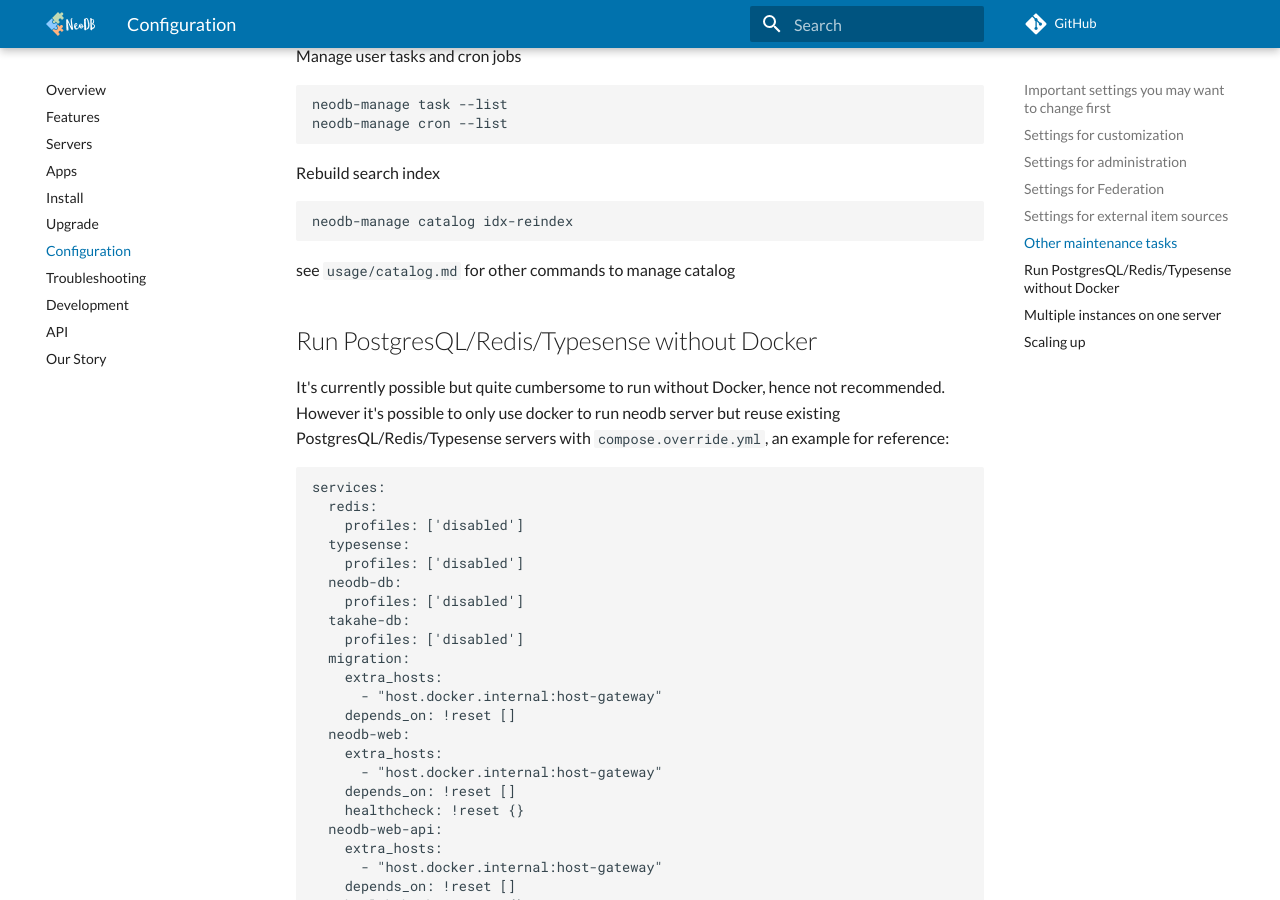
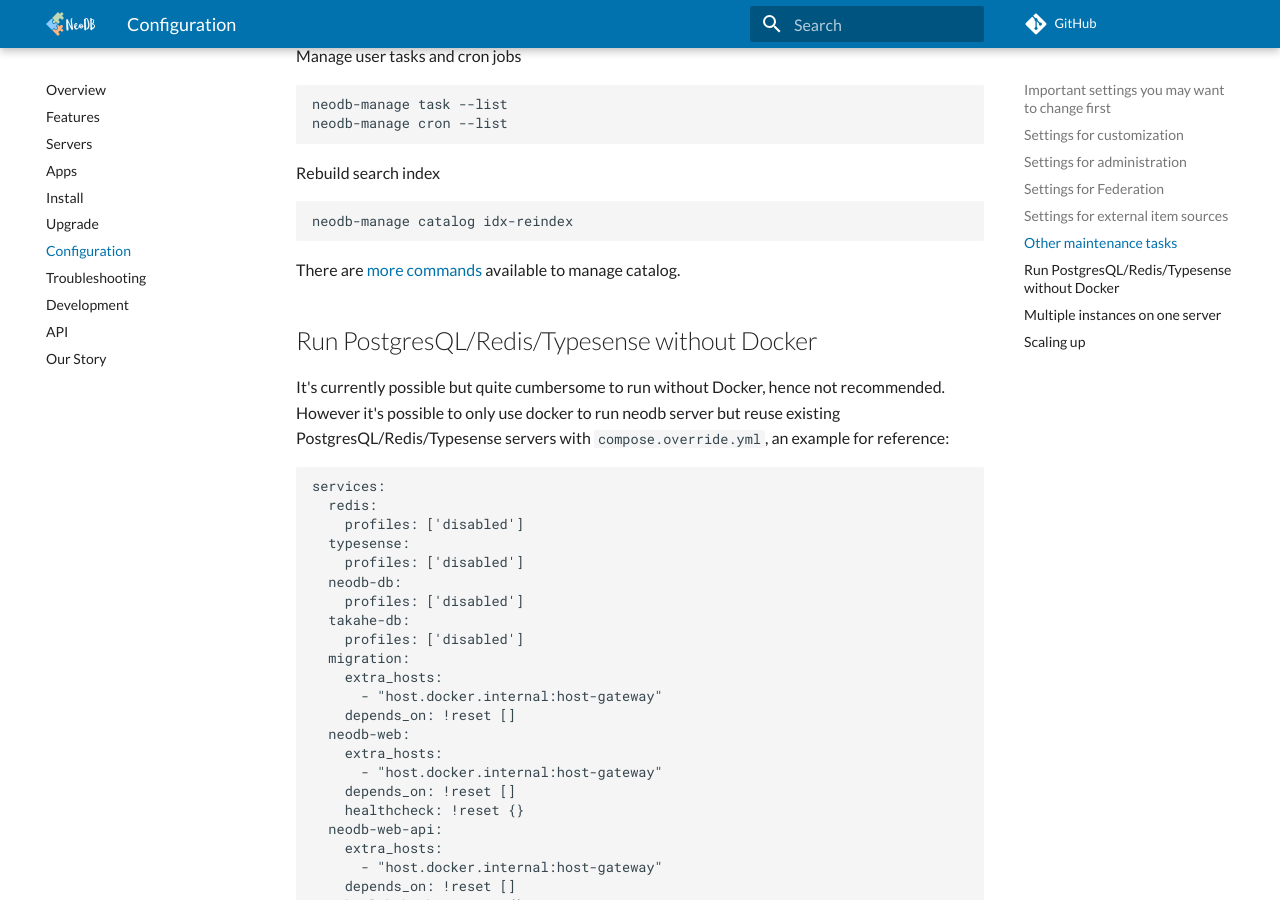
Before and after one commit to KevGamesUltimate/neodb-doc, an MkDocs documentation site: the page built from docs/configuration.md, in a window 1280 px wide and 900 px high, scrolled down 3194 px. Built offline with MkDocs 1.6.1 and Material for MkDocs 9.7.7, drawn with Linux system fonts in a browser that asks for light colours; comment, search, counter and statistics services are not loaded.

Commit message:
add link

````diff
--- a/docs/configuration.md
+++ b/docs/configuration.md
@@ -105,7 +105,7 @@ Rebuild search index
 neodb-manage catalog idx-reindex
 ```
 
-see `usage/catalog.md` for other commands to manage catalog
+There are [more commands](usage/catalog.md) available to manage catalog.
 
 
 ## Run PostgresQL/Redis/Typesense without Docker
````
